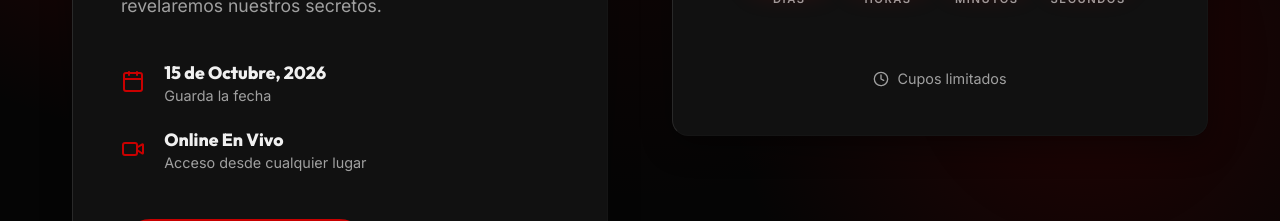
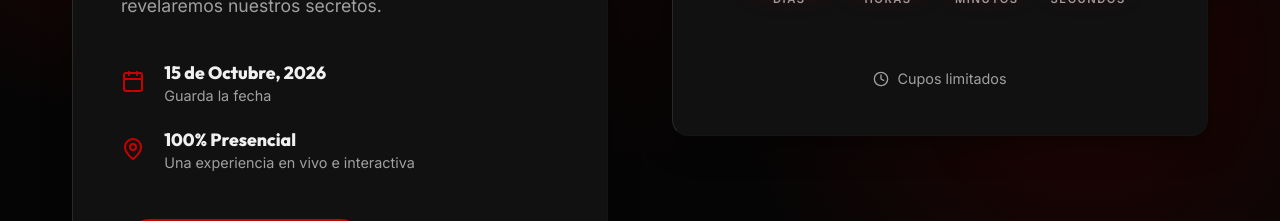
Before and after one commit to Elliyax77/unleash-IA, a React (Vite) app: page / in a window 1280 px wide. Shown: the part 1300-1521 px from the top of the page. Built offline with nearby package versions, Linux system fonts and the light colour scheme.

Commit message:
Change-to-100-presencial

```diff
--- a/src/components/Masterclass.jsx
+++ b/src/components/Masterclass.jsx
@@ -1,6 +1,6 @@
 import React, { useState, useEffect, useRef } from 'react';
 import { motion, useScroll, useTransform } from 'framer-motion';
-import { Calendar, Clock, Video, ExternalLink } from 'lucide-react';
+import { Calendar, Clock, MapPin, ExternalLink } from 'lucide-react';
 import { Link } from 'react-router-dom';
 import FlipClock from './FlipClock';
 import './Masterclass.css';
@@ -94,10 +94,10 @@ const Masterclass = () => {
                 viewport={{ once: true }}
                 transition={{ duration: 0.5, delay: 0.65 }}
               >
-                <Video className="text-accent" size={24} />
+                <MapPin className="text-accent" size={24} />
                 <div>
-                  <h4>Online En Vivo</h4>
-                  <p>Acceso desde cualquier lugar</p>
+                  <h4>100% Presencial</h4>
+                  <p>Una experiencia en vivo e interactiva</p>
                 </div>
               </motion.div>
             </div>
```
